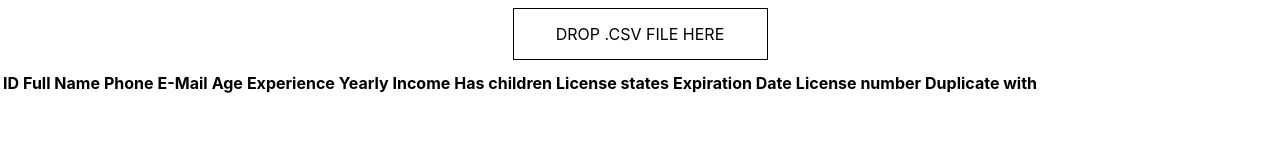
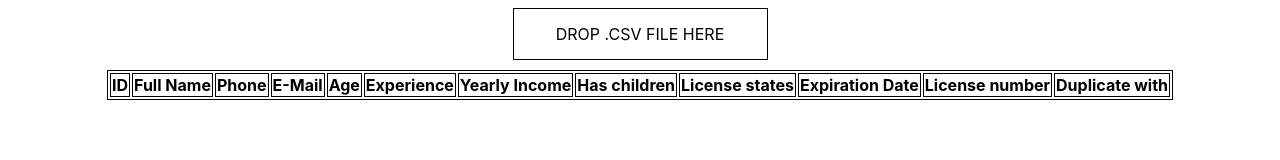
Before and after one commit to yurich30/Radency-test, a React (Create React App) app: page / in a window 1280 px wide. Shown: the part 134-294 px from the top of the page. Built offline with nearby package versions, Linux system fonts and the light colour scheme.

Commit message:
style Table component

```diff
--- /dev/null
+++ b/src/components/Table.css
@@ -0,0 +1,9 @@
+.table{
+    margin: 0 auto;
+    border: 1px solid black;
+  }
+  .table td,
+  .table th,
+  .table td{
+    border: 1px solid black;
+  }
--- a/src/components/Table.js
+++ b/src/components/Table.js
@@ -1,3 +1,5 @@
+import './Table.css'
+
 const Table = (props) => {
 
     const workers = props.workers;
```
